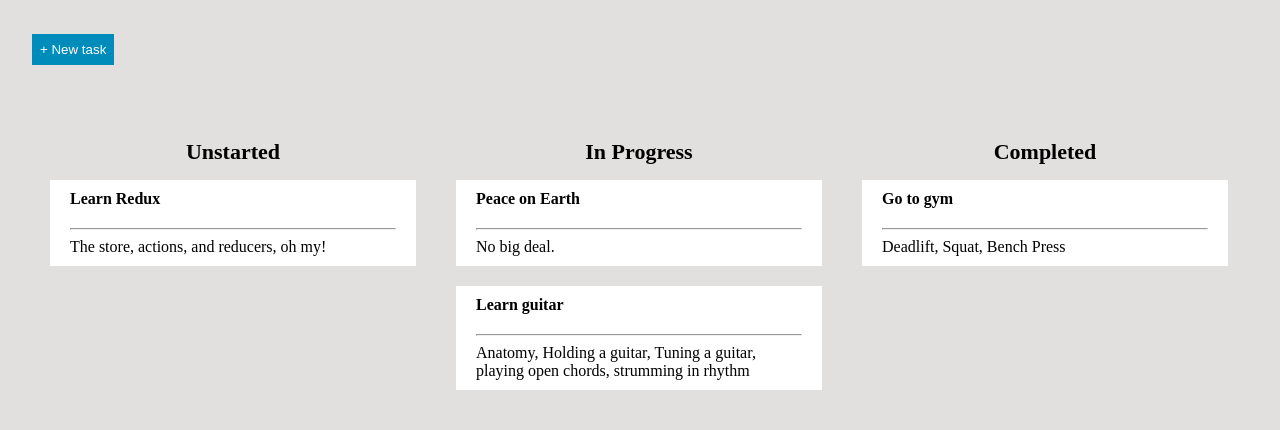
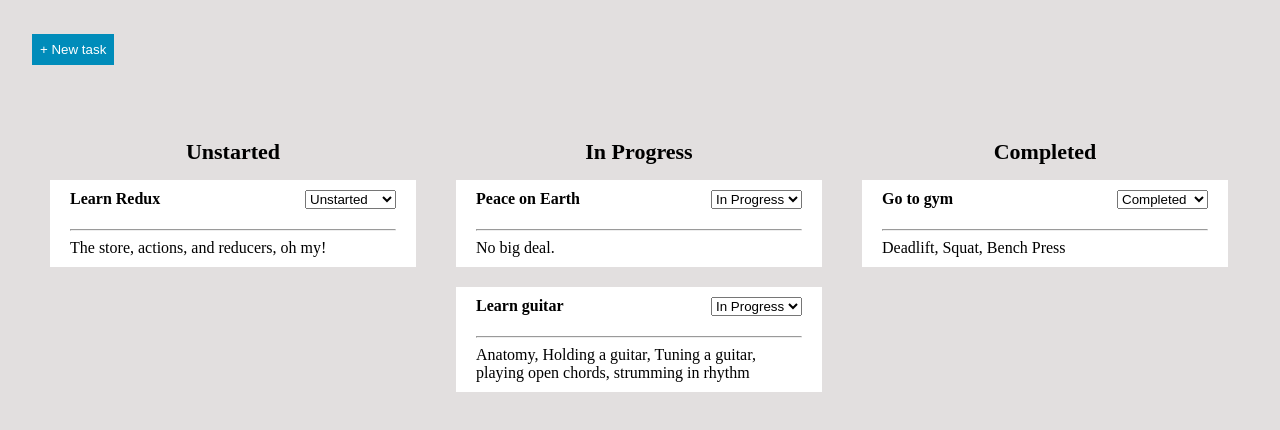
Before and after one commit to tddag/todoapp, a React (Create React App) app: page / in a window 1280 px wide. Shown: the top 430 px of the page. Built offline with nearby package versions, Linux system fonts and the light colour scheme.

Commit message:
added new status drop down, action handler. Updated reducer to update store with updated status

```diff
--- a/src/App.js
+++ b/src/App.js
@@ -1,7 +1,7 @@
 import React, { Component } from 'react';
 import { connect } from 'react-redux';
 import TasksPage from './components/TasksPage';
-import { createTask } from './actions';
+import { createTask, editTask } from './actions';
 
 
 class App extends Component {
@@ -9,11 +9,15 @@ class App extends Component {
     this.props.dispatch(createTask({title, description }));
   }
 
+  onStatusChange = (id, status) => {
+    this.props.dispatch(editTask(id, {status }));
+  }
+
 
   render() {
     return (
       <div className="main-content">
-        <TasksPage tasks={this.props.tasks} onCreateTask={this.onCreateTask} />
+        <TasksPage tasks={this.props.tasks} onCreateTask={this.onCreateTask} onStatusChange={this.onStatusChange} />
       </div>
     );
   }
--- a/src/actions/index.js
+++ b/src/actions/index.js
@@ -14,3 +14,13 @@ export function createTask({ title, description }) {
         },
     };
 }
+
+export function editTask(id, params = {}) {
+    return {
+        type: 'EDIT_TASK',
+        payload: {
+            id,
+            params
+        }
+    };
+}
--- a/src/components/Task.js
+++ b/src/components/Task.js
@@ -1,15 +1,33 @@
 import React from 'react'
+
+const TASK_STATUSES = [
+    'Unstarted',
+    'In Progress',
+    'Completed'
+]
 
 const Task = props => {
     return (
         <div className="task">
             <div className="task-header">
                 <div>{props.task.title}</div>
+                <select value={props.task.status} onChange={onStatusChange}>
+                    {TASK_STATUSES.map(status => (
+                        <option key={status} value={status}> {status} </option>
+                    ))}
+                </select>
             </div>
             <hr/>
             <div className="task-body">{props.task.description}</div>
         </div>
     );
+
+    function onStatusChange(e) {
+        props.onStatusChange(props.task.id, e.target.value)
+    }
 }
 
+
+
+
 export default Task;
--- a/src/components/TaskList.js
+++ b/src/components/TaskList.js
@@ -8,7 +8,7 @@ const TaskList = props => {
                 <strong>{props.status}</strong>
             </div>
             {props.tasks.map(task => (
-                <Task key={task.id} task={task} />
+                <Task key={task.id} task={task} onStatusChange={props.onStatusChange} />
             ))}
         </div>
     );
--- a/src/components/TasksPage.js
+++ b/src/components/TasksPage.js
@@ -46,7 +46,7 @@ class TasksPage extends Component {
         const { tasks } = this.props;
         return TASK_STATUSES.map(status => {
             const statusTasks = tasks.filter(task => task.status === status);
-            return <TaskList key={status} status={status} tasks={statusTasks} />
+            return <TaskList key={status} status={status} tasks={statusTasks} onStatusChange={this.props.onStatusChange } />
         });
     }
 
--- a/src/reducers/index.js
+++ b/src/reducers/index.js
@@ -31,5 +31,16 @@ export default function tasks(state = {tasks: mockTasks}, action) {
     if (action.type === 'CREATE_TASK') {
         return { tasks: state.tasks.concat(action.payload)};
     }
+    if (action.type === 'EDIT_TASK') {
+      const { payload } = action;
+      return {
+        tasks: state.tasks.map(task => {
+          if (task.id === payload.id) {
+            return Object.assign({}, task, payload.params);
+          }
+          return task;
+        })
+      }
+    }
     return state
 }
```
